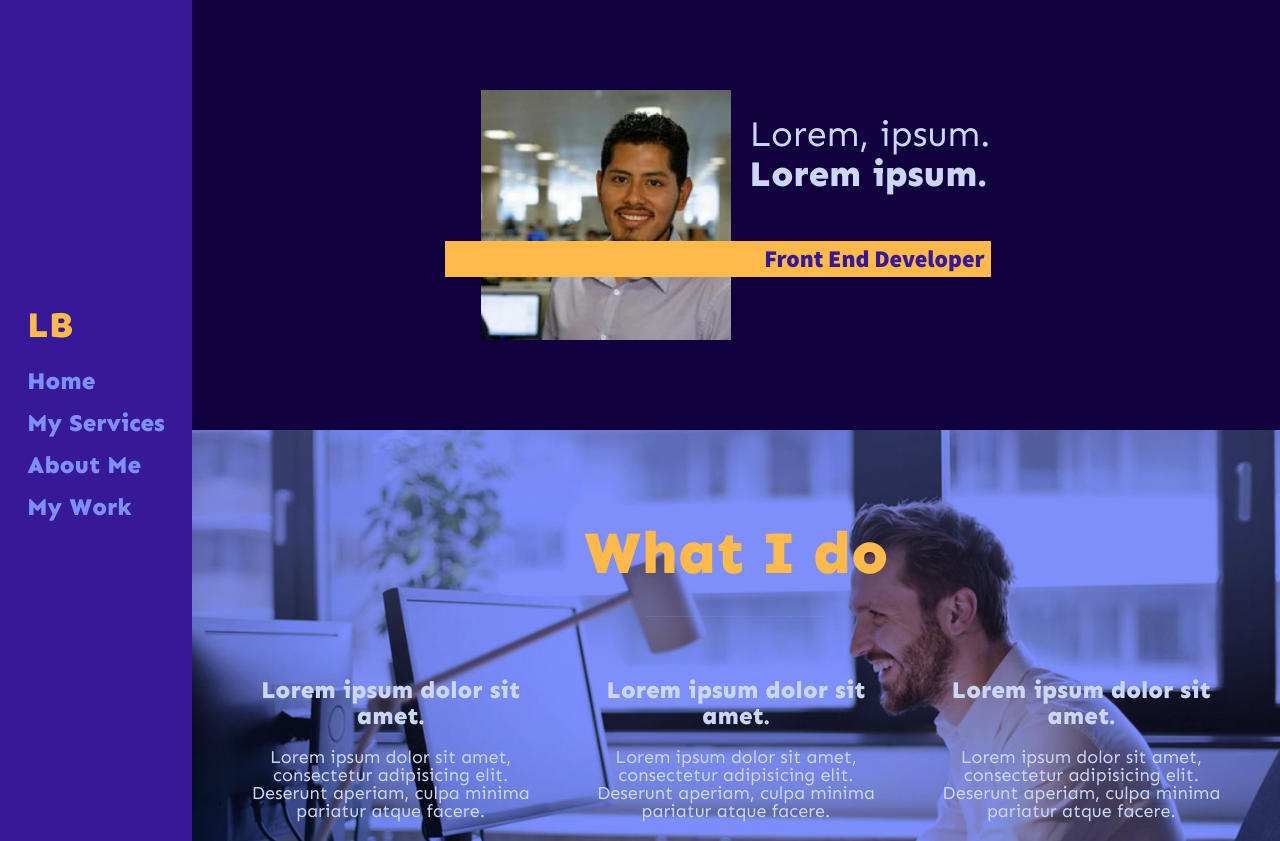
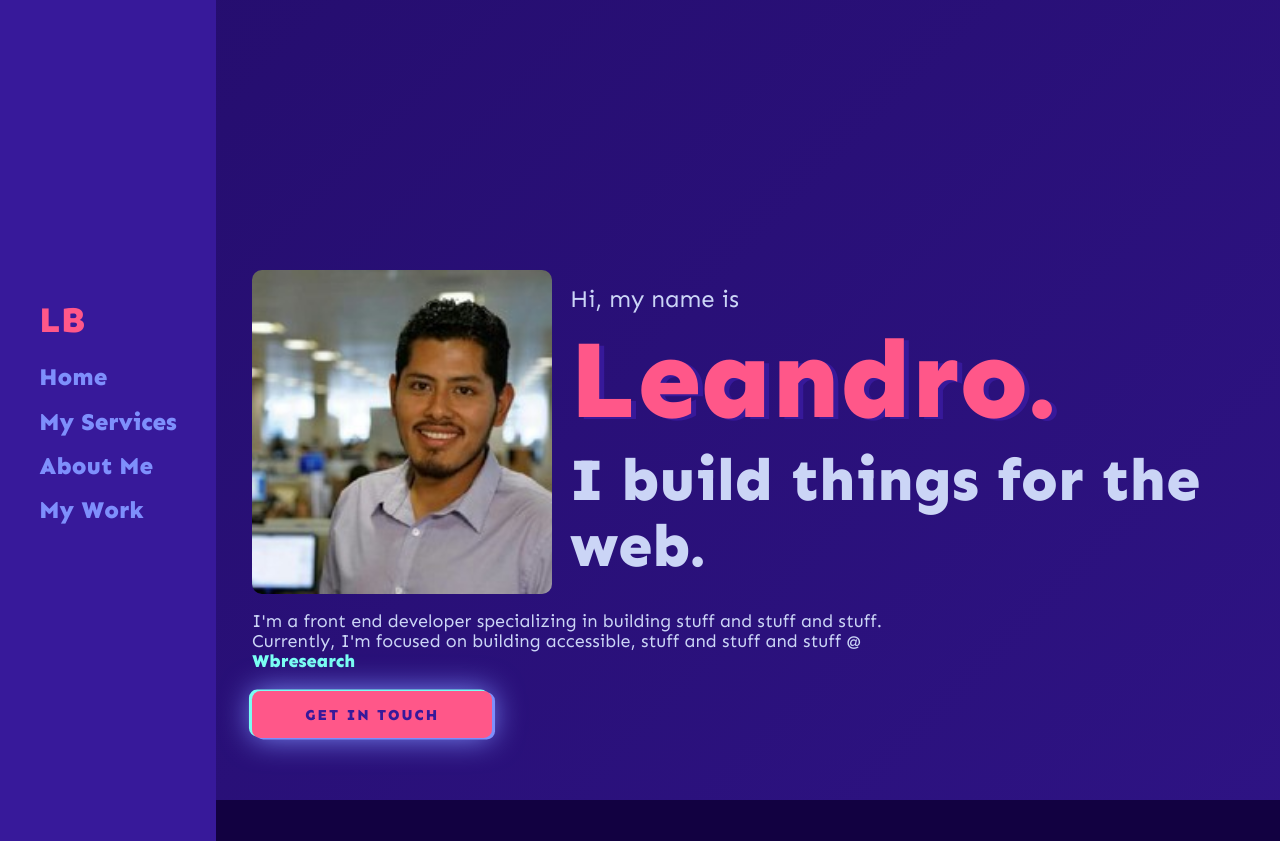
Before and after one commit to leo12534/leandrobermeo.com, a website built with Parcel: page docs/index.html in a window 1280 px wide. Shown: the top 841 px of the page. Built offline with nearby package versions, Linux system fonts and the light colour scheme.

Commit message:
work on intro section

```diff
--- a/docs/css/style.css
+++ b/docs/css/style.css
@@ -14,21 +14,26 @@
   --fw-reg: 400;
   --fw-bold: 900;
   /* Font Sizes */
+  --fs-xl: clamp(3rem, 1rem + 10vw, 7rem);
   --fs-h1: 3rem;
   --fs-h2: 2.25rem;
   --fs-h3: 1.25rem;
   --fs-h4: 1.05rem;
   --fs-body: 1rem;
   /* Global Colors */
-  --clr-bg: #12013f;
-  --clr-white: #ccd6f6;
-  --clr-light: #7e8ffc;
-  --clr-dark: #361999;
-  --clr-accent: #ffba49;
+  --clr-bg: hsl(256, 97%, 13%);
+  --clr-white: hsl(226, 70%, 88%);
+  --clr-light: hsl(232, 95%, 74%);
+  --clr-dark: hsl(254, 72%, 35%);
+  --clr-accent: hsl(342, 100%, 67%);
+  --clr-accent-alt: hsl(174, 100%, 74%);
+
   /* Box Shadows */
   --bs: 0px 4px 16px rgba(17, 17, 26, 0.05), 0px 8px 32px rgba(17, 17, 26, 0.05);
   /* Border Radius */
   --br: 0.55em;
+  /* Transitions */
+  --transition: all 0.35s ease-in-out;
 }
 
 @media (min-width: 800px) {
@@ -63,19 +68,16 @@ body {
   flex-direction: column;
   width: 100%;
   height: 100vh;
-  /* max-width: 1400px; */
-}
-.container__wrapper--left {
-  padding: 0 2em;
-}
-
-@media (min-width: 768px) {
+  /* Animated Background */
+  background: linear-gradient(-45deg, var(--clr-dark), var(--clr-bg));
+  background-size: 400% 400%;
+  animation: gradient 15s ease-in-out infinite;
 }
 
 @media (min-width: 1100px) {
   .container__main {
     display: grid;
-    grid-template-columns: minmax(100px, 15%) 1fr;
+    grid-template-columns: min(12em, 25%) 1fr;
   }
   .container__wrapper--left {
     background: var(--clr-dark);
@@ -108,6 +110,16 @@ strong {
   outline-offset: 3px;
 }
 
+a {
+  color: var(--clr-accent-alt);
+  font-weight: var(--fw-bold);
+  text-decoration: none;
+}
+
+a:hover {
+  color: var(--clr-accent);
+}
+
 /* Buttons */
 .btn {
   display: inline-block;
@@ -120,14 +132,24 @@ strong {
   text-transform: uppercase;
   letter-spacing: 2px;
   font-weight: var(--fw-bold);
-  transition: transform 200ms ease-in-out;
+  transition: var(--transition);
   border-radius: var(--br);
+  /*  */
+  box-shadow: 0.2em 0.1em 0 var(--clr-light),
+    -0.2em -0.1em 0 var(--clr-accent-alt), 0 0 2em var(--clr-light);
 }
 .btn:hover {
-  transform: scale(1.1);
+  transform: translateY(-0.2em);
+  color: var(--clr-dark);
+  box-shadow: -0.3em -0.1em 0 var(--clr-accent-alt),
+    0.3em 0.1em 0 var(--clr-light), 0 0 3em var(--clr-dark);
 }
 
+/* links */
+
 /* Typography */
+body,
+p,
 h1,
 h2,
 h3 {
@@ -151,10 +173,26 @@ h3 {
 .section__title--intro {
   font-family: var(--ff-reg);
   font-weight: var(--fw-reg);
+  font-size: var(--fs-h3);
+  color: var(--text-white);
+}
+.section__title--intro-name {
+  color: var(--clr-accent);
+  font-size: var(--fs-xl);
+  text-shadow: 5px 2px 0px var(--clr-dark);
+}
+
+.section__title--intro-name {
+  margin-top: 0.25em;
 }
 .section__title--intro strong {
   display: block;
 }
+
+.section__title--intro-about {
+  max-width: 70ch;
+}
+
 .section__subtitle {
   margin: 0;
   font-size: var(--fs-h3);
@@ -174,14 +212,21 @@ h3 {
   margin-bottom: 1em;
 }
 
-/* Header */
+@media (min-width: 600px) {
+  .section__title--intro-name {
+    margin-bottom: 0;
+    margin-top: 0.05em;
+  }
+}
+
+/* header styling */
 .header {
   display: flex;
   justify-content: space-between;
   padding: 1em;
 }
 .logo {
-  max-width: 100px;
+  padding: 0 2em;
 }
 
 /* Header Navigation */
@@ -259,6 +304,7 @@ h3 {
   .logo {
     color: var(--clr-accent);
     margin-bottom: 1em;
+    padding-left: 0;
   }
   .nav-toggle {
     display: none;
@@ -297,7 +343,8 @@ h3 {
   width: 2em;
   height: 3px;
   border-radius: 1em;
-  transition: transform 250ms ease-in-out;
+  transition: var(--transition);
+  /* transition: transform 250ms ease-in-out; */
 }
 
 .hamburger::before,
@@ -317,38 +364,38 @@ h3 {
 
 /* Intro Section */
 .intro {
-  position: relative;
+  max-width: 1100px;
+  margin: 0 auto;
+}
+.intro__img {
+  border-radius: var(--br);
+  display: none;
+}
+.intro__btn {
+  margin-top: 1em;
+  width: max-content;
 }
 
-.section__subtitle--intro {
-  display: block;
-}
-
-@media (min-width: 600px) {
+@media (min-width: 800px) {
   .intro {
+    padding-top: 15em;
+    padding-bottom: 15em;
+    /* Grid Layout */
     display: grid;
     grid-column-gap: 1em;
-    width: min-content;
-    margin: 0 auto;
-    grid-template-areas:
-      "img title"
-      "img subtitle";
-    grid-template-columns: min-content max-content;
+    grid-template-columns: minmax(300px, 10%) 1fr;
+  }
+  .section__title--intro-about {
+    grid-column: 1/3;
+    margin-top: 1em;
   }
   .intro__img {
-    grid-area: img;
-    min-width: 250px;
-    transition: all 0.2s ease-in-out;
-  }
-
-  .section__subtitle--intro {
-    align-self: start;
-    grid-column: -1/1;
-    grid-row: 2;
-    text-align: right;
-    position: relative;
-    left: -1.5em;
-    width: calc(100% + 1.5em);
+    display: block;
+    grid-row: 1/3;
+    object-fit: cover;
+    height: 100%;
+    max-width: 300px;
+    transition: all 0.5s ease-in-out;
   }
 }
 
@@ -436,7 +483,6 @@ h3 {
 
 /* My Work */
 .my-work {
-  background-color: var(--clr-dark);
   color: var(--clr-light);
   text-align: center;
 }
@@ -517,3 +563,16 @@ h3 {
   margin-left: auto;
   margin-right: auto;
 }
+
+/* Keyframes and Animations */
+@keyframes gradient {
+  0% {
+    background-position: 0% 50%;
+  }
+  50% {
+    background-position: 100% 50%;
+  }
+  100% {
+    background-position: 0% 50%;
+  }
+}
--- a/docs/index.html
+++ b/docs/index.html
@@ -41,10 +41,7 @@
               </ul>
             </nav>
           </header>
-
-
         </div>
-
       </aside>
 
       <!-- Main content -->
@@ -52,9 +49,17 @@
 
         <!-- Intro -->
         <section class="intro" id="home">
-          <h1 class="section__title section__title--intro">Lorem, ipsum. <strong>Lorem ipsum.</strong></h1>
-          <p class="section__subtitle section__subtitle--intro">Front End Developer</p>
+          <h1 class="section__title section__title--intro">Hi, my name is <p
+              class="section__title section__title--intro-name"><strong>Leandro.</strong></p>
+          </h1>
+          <h2 class="section__title section__title--intro-statement">I build things for the web.</h2>
+          <p class="section__title section__title--intro-about">I'm a front end developer specializing in building stuff
+            and stuff and stuff. Currently, I'm focused on building accessible, stuff and stuff and stuff @ <a
+              href="">Wbresearch</a>
+          </p>
           <img src="/img/intro-leo-img.jpg" alt="a picture of me looking cool" class="intro__img">
+          <!-- <p class="section__subtitle section__subtitle--intro">Front End Developer</p> -->
+          <a href="#work" class="btn intro__btn">Get In Touch</a>
         </section>
 
         <!-- My Services -->
```
